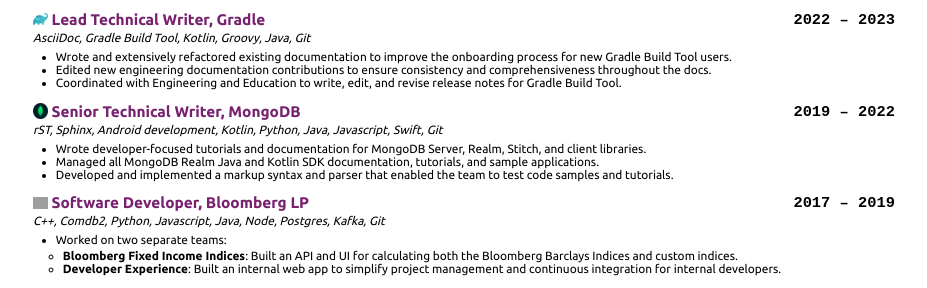
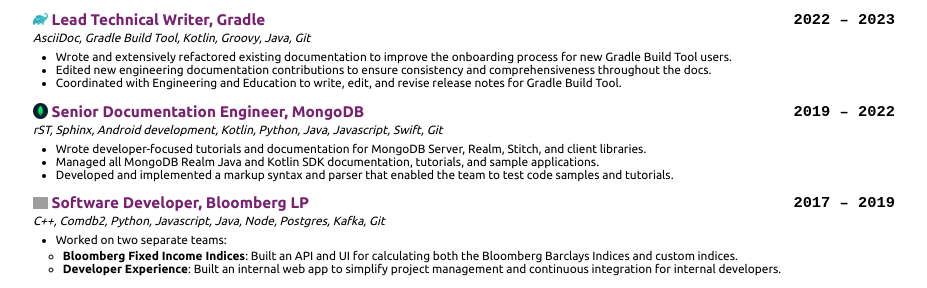
Before and after one commit to nathan-contino/nathan-contino.github.io, a Jekyll site: the page built from _pages/resume.md, in a window 1280 px wide. Shown: the part 289-577 px from the top of the page, without its empty margins (176-1103 px from the left). Built offline with Jekyll 4.4.1, drawn with Linux system fonts in a browser that asks for light colours; grey boxes are pictures that could not be loaded.

Commit message:
smol change

```diff
--- a/_pages/resume.md
+++ b/_pages/resume.md
@@ -46,7 +46,7 @@
 * Edited new engineering documentation contributions to ensure consistency and comprehensiveness throughout the docs.
 * Coordinated with Engineering and Education to write, edit, and revise release notes for Gradle Build Tool.
 
-| {::nomarkdown} <div style="display: flex; align-items: center;"> <img src="/_resources/mongodb.ico" style="width:1em !important; border: 0px !important; padding-right: .2em;" /> Senior Technical Writer, MongoDB </div>{:/}  | `2019 – 2022` |
+| {::nomarkdown} <div style="display: flex; align-items: center;"> <img src="/_resources/mongodb.ico" style="width:1em !important; border: 0px !important; padding-right: .2em;" /> Senior Documentation Engineer, MongoDB </div>{:/}  | `2019 – 2022` |
 | :--- | ---: |
 | _rST, Sphinx, Android development, Kotlin, Python, Java, Javascript, Swift, Git_ ||
 
```
